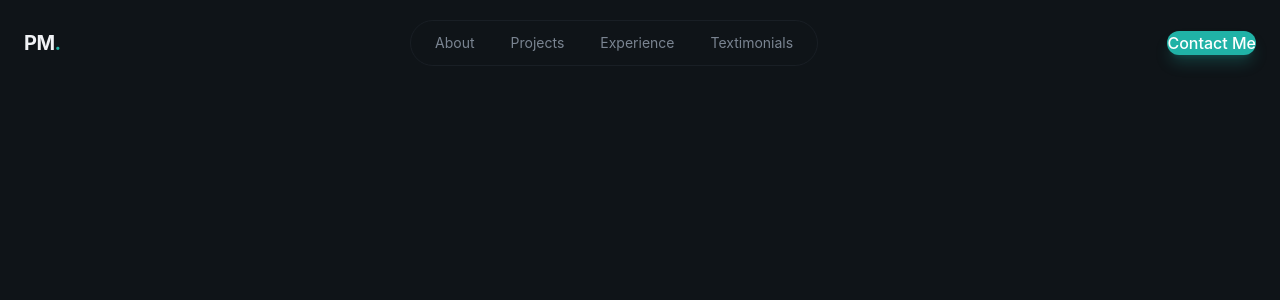
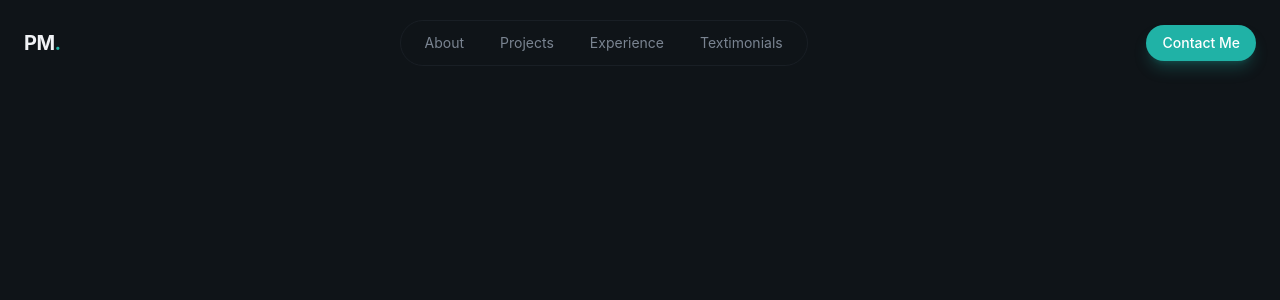
Before and after one commit to NadunPrabhasha/MY-PERSONAL-PORTFOLIO, a React (Vite) app: page / in a window 1280 px wide. Shown: the top 300 px of the page. Built offline with nearby package versions, Linux system fonts and the light colour scheme.

Commit message:
Add lucide-react dependency; enhance Navbar with mobile menu and responsive Button

```diff
--- a/package.json
+++ b/package.json
@@ -11,6 +11,7 @@
   },
   "dependencies": {
     "@tailwindcss/vite": "^4.3.3",
+    "lucide-react": "^1.31.0",
     "react": "^19.2.8",
     "react-dom": "^19.2.8",
     "tailwindcss": "^4.3.3"
--- a/src/components/Button.jsx
+++ b/src/components/Button.jsx
@@ -1,9 +1,17 @@
 
 
-function Button({ className, size, children }) {
-    const baseClasses = "relative overflow-hidden rounded-full font-medium focus:outline-none focus-visible:ring-2 focus-visible:ring-primary bg-primary text-primary-foreground hover:bg-primary/90 shadow-lg shadow-primary/25 ";
+function Button({ className = "", size = "default", children }) {
+    const baseClasses =
+        "relative overflow-hidden rounded-full font-medium focus:outline-none focus-visible:ring-2 focus-visible:ring-primary bg-primary text-primary-foreground hover:bg-primary/90 shadow-lg shadow-primary/25 ";
 
-    const classes = baseClasses;
+    const sizeClasses = {
+        sm: "px-4 py-2 text-sm",
+        default: "px-6 py-3 text-base",
+        lg: "px-8 py-4 text-lg"
+    };
+
+
+    const classes = `${baseClasses} ${sizeClasses[size]} ${className}`;
     return (
         <button className={classes}>
             <span className="relative flex items-center justify-center gap-2">
--- a/src/index.css
+++ b/src/index.css
@@ -45,4 +45,10 @@
     backdrop-filter: blur(16);
     border: 1px solid color-mix(in srgb, var(--color-border) 50%, transparent);
   }
+
+  .glass-strong {
+    background-color: color-mix(in srgb, var(--color-surface) 80%, transparents);
+    backdrop-filter: blur(24px);
+    border: 1px solid color-mix(in srgb, var(--color-border) 60%, transparent);
+  }
 }
--- a/src/layout/Navbar.jsx
+++ b/src/layout/Navbar.jsx
@@ -1,4 +1,6 @@
+import { Menu } from "lucide-react"
 import Button from "../components/Button"
+import { useState } from "react"
 
 const navLinks = [
   { href: "#about", label: "About" },
@@ -9,6 +11,9 @@
 ]
 
 export default function Navbar() {
+
+  const [isMobileMenuOpen, setIsMobileMenuOpen] = useState(false)
+
   return (
     <header className="fixed top-0 left-0 right-0 bg-transparent py-5 ">
       <nav className="container mx-auto px-6 flex items-center justify-between">
@@ -20,7 +25,7 @@
         </a>
 
         {/* Dexktop Nav*/}
-        <div className="flex items-center gap-1">
+        <div className="hidden md:flex items-center gap-1">
           <div className="glass rounded-full px-2 py-1 flex items-center gap-1">
             {navLinks.map((link, index) => (
               <a
@@ -33,10 +38,35 @@
         </div>
 
         {/*CTA Button */}
-        <div>
-          <Button>Contact Me</Button>
+        <div className="hidden md:block">
+          <Button size="sm">Contact Me</Button>
         </div>
+
+        {/*Mobile Menu Button */}
+        <button
+          className="md:hidden p-2 text-foreground"
+          onClick={() => setIsMobileMenuOpen((prev) => !prev)}
+        >
+          <Menu size={24} />
+        </button>
       </nav>
+
+      {/*Mobile Menu */}
+      {isMobileMenuOpen && (
+        <div className="md:hidden glass-strong">
+          <div className="container mx-auto px-6 py-6 flex flex-col gap-4">
+            {navLinks.map((link, index) => (
+              <a
+                href={link.href}
+                key={index}
+                className="text-lg text-muted-foreground hover:text-foreground py-2"
+              >{link.label}</a>
+            ))}
+            <Button >Contact Me</Button>
+          </div>
+        </div>
+      )}
+
     </header>
   )
 }
```
Also changed, not shown: 1 other file (tests, documents, lock files or other folders).
